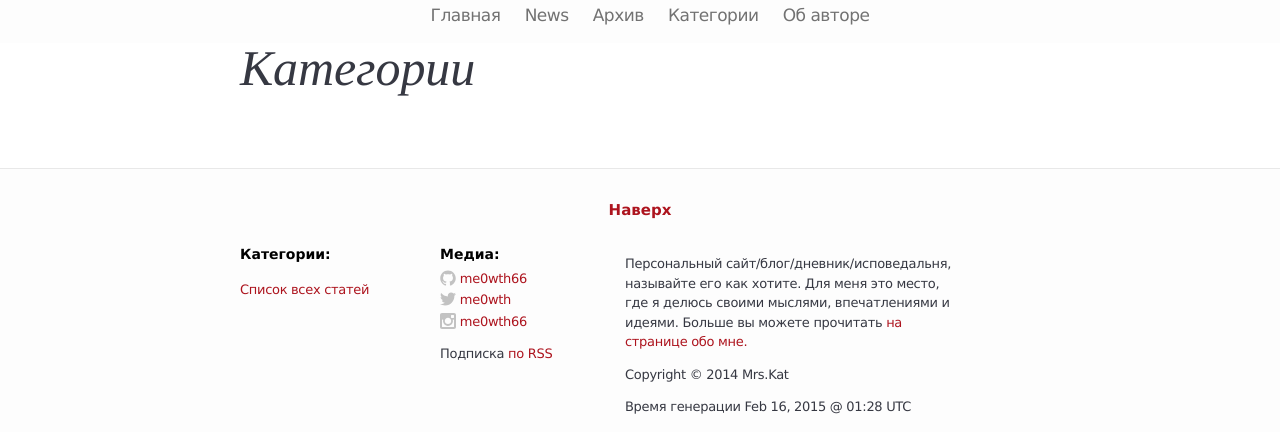
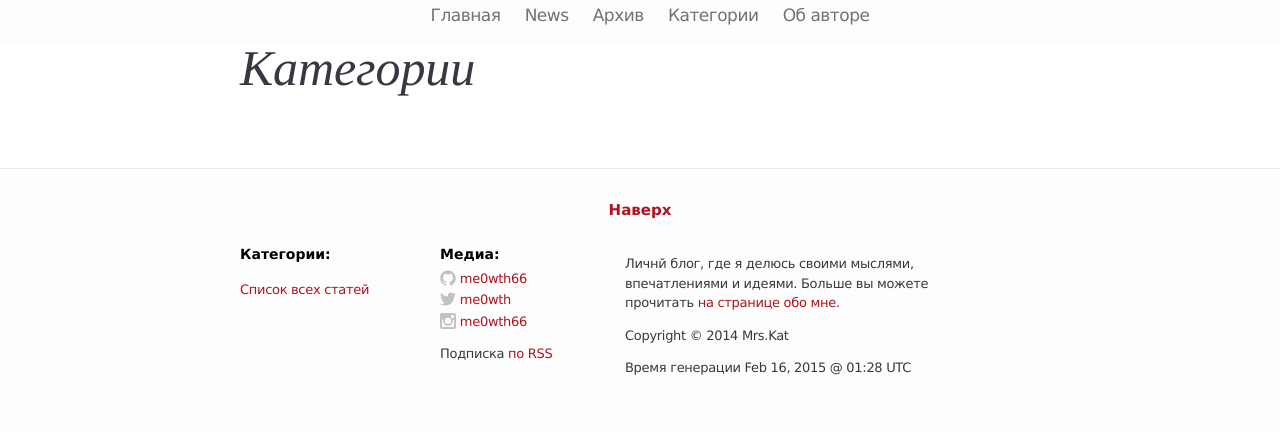
Before and after one commit to gitmaestro/mrskat, a Jekyll site: the page built from _pages/category.html, in a window 1280 px wide, cut to the strip 399-831 px from the top of the page. Built offline with Jekyll 4.4.1, drawn with Linux system fonts in a browser that asks for light colours.

Commit message:
- added noindex, description and keywords support - changed category link

```diff
--- a/_config.yml
+++ b/_config.yml
@@ -1,6 +1,7 @@
 # Site settings
 title: Mrs.Kat
-description: "Персональный сайт/блог/дневник/исповедальня, называйте его как хотите. Для меня это место, где я делюсь своими мыслями, впечатлениями и идеями."
+description: "Личнй блог, где я делюсь своими мыслями, впечатлениями и идеями."
+keywords: "блог, жизнь, америка, рептилии, игуана"
 url: "http://mrskat.com"
 twitter_username: me0wth
 github_username:  me0wth66
@@ -12,7 +13,7 @@
 permalink: '/posts/:title/'
 
 # Pagination
-paginate: 3
+paginate: 5
 paginate_path: "/page/:num"
 
 # Category lists pages
--- a/_includes/head.html
+++ b/_includes/head.html
@@ -1,9 +1,13 @@
 <head>
     <meta charset="utf-8">
     <meta http-equiv="X-UA-Compatible" content="IE=edge">
+	{% if page.noindex %}
+	<META NAME="ROBOTS" CONTENT="NOINDEX,FOLLOW"/>
+	{% endif %}
     <title>{% if page.title %}{{ page.title }}{% else %}{{ site.title }}{% endif %}</title>
 	<meta name="viewport" content="width=device-width, initial-scale=1">
-    <meta name="description" content="{{ site.description }}">
+	{% if page.description %}<meta name="description" content="{{ page.description }}">{% else %}<meta name="description" content="{{ site.description }}">{% endif %}
+	{% if page.keywords %}<meta name="keywords" content="{{ page.keywords }}">{% else %}<meta name="keywords" content="{{ site.keywords }}">{% endif %}
     <link rel="canonical" href="{{ page.url | replace:'index.html','' | prepend: site.baseurl | prepend: site.url }}">
 
     <!-- CSS -->
--- a/_pages/category.html
+++ b/_pages/category.html
@@ -5,7 +5,7 @@
 ---
 
 {% for category in site.categories %}
-<h3><a href="/category/{{ category | first | slugize }}/">{{ category | first }}</a></h3>
+<h3><a href="/_category-pages/{{ category | first | slugize }}/">{{ category | first }}</a></h3>
     {% for posts in category %}
         {% for post in posts %}
             {% if post.url %}
--- a/_pages/posts.html
+++ b/_pages/posts.html
@@ -31,7 +31,7 @@
 		<h3 class="month">{{ month }}</h3>
         <div class="list"> <span class="c-date">{{ post.date | date: '%-d' }}</span>   <a href="{{ post.id }}/" title="{{ post.title }}">{{ post.title }} </a>
             {% for category in post.categories %}
-			// <a href="/category/{{ category | slugize }}/">{{ category }}</a>
+			// <a href="/_category-pages/{{ category | slugize }}/">{{ category }}</a>
             {% endfor %}
         </div>
 
@@ -40,7 +40,7 @@
 
         <div class="list"> <span class="c-date">{{ post.date | date: '%-d' }}</span>   <a href="{{ post.id }}/" title="{{ post.title }}">{{ post.title }}</a>
             {% for category in post.categories %}
-               // <a href="/category/{{ category | slugize }}/">{{ category }}</a>
+               // <a href="/_category-pages/{{ category | slugize }}/">{{ category }}</a>
             {% endfor %}</div>
     {% endif %}
 {% endfor %}
```
